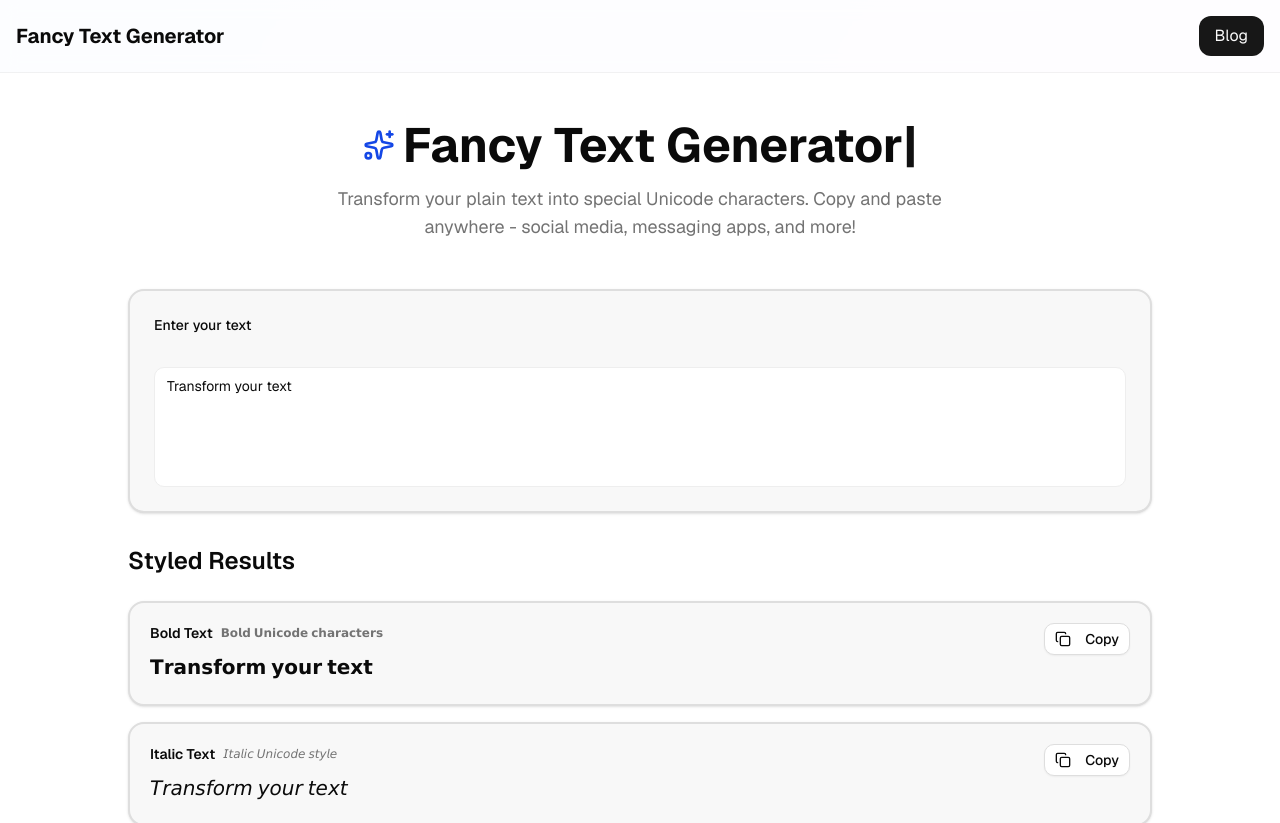
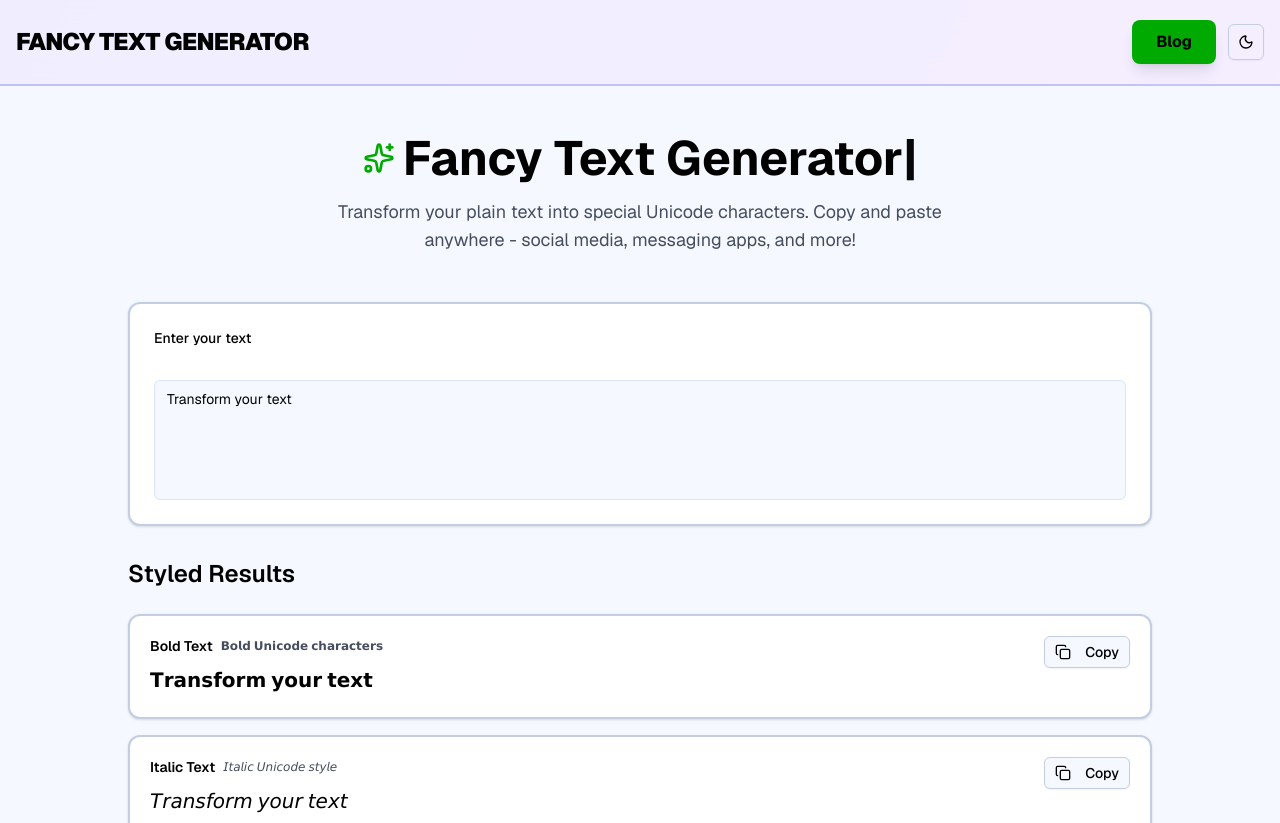
Before and after one commit to SymphonyIceAttack/fancy-text-generator, a Next.js app: page / in a window 1280 px wide. Shown: the top 823 px of the page. Built offline with nearby package versions, Linux system fonts and the light colour scheme.

Commit message:
feat: refactor ui

```diff
--- a/app/globals.css
+++ b/app/globals.css
@@ -4,76 +4,77 @@
 
 @custom-variant dark (&:is(.dark *));
 
+/* Enhanced color palette with higher contrast for both light and dark modes */
 :root {
-  --background: oklch(1 0 0);
-  --foreground: oklch(0.145 0 0);
-  --card: oklch(0.98 0 0);
-  --card-foreground: oklch(0.145 0 0);
+  --background: oklch(0.98 0.01 264);
+  --foreground: oklch(0.05 0 0);
+  --card: oklch(1 0 0);
+  --card-foreground: oklch(0.05 0 0);
   --popover: oklch(1 0 0);
-  --popover-foreground: oklch(0.145 0 0);
-  --primary: oklch(0.205 0 0);
-  --primary-foreground: oklch(0.985 0 0);
-  --secondary: oklch(0.95 0 0);
-  --secondary-foreground: oklch(0.205 0 0);
-  --muted: oklch(0.96 0 0);
-  --muted-foreground: oklch(0.556 0 0);
-  --accent: oklch(0.488 0.243 264.376);
-  --accent-foreground: oklch(0.985 0 0);
-  --destructive: oklch(0.577 0.245 27.325);
-  --destructive-foreground: oklch(0.985 0 0);
-  --border: oklch(0.9 0 0);
-  --input: oklch(0.95 0 0);
-  --ring: oklch(0.488 0.243 264.376);
-  --chart-1: oklch(0.646 0.222 41.116);
-  --chart-2: oklch(0.6 0.118 184.704);
-  --chart-3: oklch(0.398 0.07 227.392);
-  --chart-4: oklch(0.828 0.189 84.429);
-  --chart-5: oklch(0.769 0.188 70.08);
-  --radius: 0.75rem;
-  --sidebar: oklch(0.985 0 0);
-  --sidebar-foreground: oklch(0.145 0 0);
-  --sidebar-primary: oklch(0.205 0 0);
-  --sidebar-primary-foreground: oklch(0.985 0 0);
-  --sidebar-accent: oklch(0.97 0 0);
-  --sidebar-accent-foreground: oklch(0.205 0 0);
-  --sidebar-border: oklch(0.922 0 0);
-  --sidebar-ring: oklch(0.708 0 0);
+  --popover-foreground: oklch(0.05 0 0);
+  --primary: oklch(0.42 0.28 264);
+  --primary-foreground: oklch(1 0 0);
+  --secondary: oklch(0.52 0.3 330);
+  --secondary-foreground: oklch(1 0 0);
+  --muted: oklch(0.94 0.02 264);
+  --muted-foreground: oklch(0.42 0.03 264);
+  --accent: oklch(0.62 0.28 142);
+  --accent-foreground: oklch(0.05 0 0);
+  --destructive: oklch(0.52 0.29 25);
+  --destructive-foreground: oklch(1 0 0);
+  --border: oklch(0.85 0.03 264);
+  --input: oklch(0.92 0.03 264);
+  --ring: oklch(0.42 0.28 264);
+  --chart-1: oklch(0.52 0.28 264);
+  --chart-2: oklch(0.62 0.28 142);
+  --chart-3: oklch(0.52 0.3 330);
+  --chart-4: oklch(0.58 0.27 50);
+  --chart-5: oklch(0.48 0.29 200);
+  --radius: 0.5rem;
+  --sidebar: oklch(0.98 0.01 264);
+  --sidebar-foreground: oklch(0.05 0 0);
+  --sidebar-primary: oklch(0.42 0.28 264);
+  --sidebar-primary-foreground: oklch(1 0 0);
+  --sidebar-accent: oklch(0.94 0.02 264);
+  --sidebar-accent-foreground: oklch(0.05 0 0);
+  --sidebar-border: oklch(0.85 0.03 264);
+  --sidebar-ring: oklch(0.7 0 0);
 }
 
 .dark {
-  --background: oklch(0.09 0 0);
-  --foreground: oklch(0.985 0 0);
+  --background: oklch(0.08 0 0);
+  --foreground: oklch(0.98 0 0);
   --card: oklch(0.12 0 0);
-  --card-foreground: oklch(0.985 0 0);
+  --card-foreground: oklch(0.98 0 0);
   --popover: oklch(0.12 0 0);
-  --popover-foreground: oklch(0.985 0 0);
-  --primary: oklch(0.985 0 0);
-  --primary-foreground: oklch(0.09 0 0);
-  --secondary: oklch(0.18 0 0);
-  --secondary-foreground: oklch(0.985 0 0);
-  --muted: oklch(0.16 0 0);
-  --muted-foreground: oklch(0.708 0 0);
-  --accent: oklch(0.488 0.243 264.376);
-  --accent-foreground: oklch(0.985 0 0);
-  --destructive: oklch(0.396 0.141 25.723);
-  --destructive-foreground: oklch(0.985 0 0);
-  --border: oklch(0.2 0 0);
+  --popover-foreground: oklch(0.98 0 0);
+  --primary: oklch(0.68 0.28 264);
+  --primary-foreground: oklch(0.08 0 0);
+  --secondary: oklch(0.72 0.3 330);
+  --secondary-foreground: oklch(0.08 0 0);
+  --muted: oklch(0.15 0 0);
+  --muted-foreground: oklch(0.68 0 0);
+  --accent: oklch(0.78 0.28 142);
+  --accent-foreground: oklch(0.08 0 0);
+  --destructive: oklch(0.62 0.29 25);
+  --destructive-foreground: oklch(0.98 0 0);
+  --border: oklch(0.22 0 0);
   --input: oklch(0.18 0 0);
-  --ring: oklch(0.488 0.243 264.376);
-  --chart-1: oklch(0.488 0.243 264.376);
-  --chart-2: oklch(0.696 0.17 162.48);
-  --chart-3: oklch(0.769 0.188 70.08);
-  --chart-4: oklch(0.627 0.265 303.9);
-  --chart-5: oklch(0.645 0.246 16.439);
-  --radius: 0.75rem;
-  --sidebar: oklch(0.09 0 0);
-  --sidebar-foreground: oklch(0.985 0 0);
-  --sidebar-primary: oklch(0.488 0.243 264.376);
-  --sidebar-primary-foreground: oklch(0.985 0 0);
-  --sidebar-accent: oklch(0.18 0 0);
-  --sidebar-accent-foreground: oklch(0.985 0 0);
-  --sidebar-border: oklch(0.2 0 0);
-  --sidebar-ring: oklch(0.439 0 0);
+  --ring: oklch(0.68 0.28 264);
+  --chart-1: oklch(0.68 0.28 264);
+  --chart-2: oklch(0.78 0.28 142);
+  --chart-3: oklch(0.72 0.3 330);
+  --chart-4: oklch(0.72 0.27 50);
+  --chart-5: oklch(0.62 0.29 200);
+  --radius: 0.5rem;
+  --sidebar: oklch(0.08 0 0);
+  --sidebar-foreground: oklch(0.98 0 0);
+  --sidebar-primary: oklch(0.68 0.28 264);
+  --sidebar-primary-foreground: oklch(0.08 0 0);
+  --sidebar-accent: oklch(0.15 0 0);
+  --sidebar-accent-foreground: oklch(0.98 0 0);
+  --sidebar-border: oklch(0.22 0 0);
+  --sidebar-ring: oklch(0.45 0 0);
 }
 
 @theme inline {
--- a/app/page.tsx
+++ b/app/page.tsx
@@ -1,20 +1,27 @@
 import Link from "next/link";
 import { FancyTextGenerator } from "@/components/fancy-text-generator";
+import { ThemeToggle } from "@/components/theme-toggle";
 
 export default function Home() {
   return (
-    <main className="min-h-screen bg-gradient-to-br from-blue-50 via-purple-50 to-pink-50 dark:from-blue-950 dark:via-purple-950 dark:to-pink-950">
-      <nav className="border-b border-border/40 bg-background/80 backdrop-blur-sm">
-        <div className="container mx-auto px-4 py-4 flex items-center justify-between">
-          <Link href="/" className="text-xl font-bold text-foreground">
+    <main className="min-h-screen bg-gradient-to-br from-violet-600 via-fuchsia-500 to-cyan-400 dark:from-violet-950 dark:via-fuchsia-950 dark:to-cyan-950">
+      <nav className="border-b-2 border-primary/20 bg-background/95 backdrop-blur-md">
+        <div className="container mx-auto px-4 py-5 flex items-center justify-between">
+          <Link
+            href="/"
+            className="text-2xl font-black tracking-tight text-foreground uppercase"
+          >
             Fancy Text Generator
           </Link>
-          <Link
-            href="/blog"
-            className="px-4 py-2 rounded-lg bg-primary text-primary-foreground hover:bg-primary/90 transition-colors"
-          >
-            Blog
-          </Link>
+          <div className="flex items-center gap-3">
+            <Link
+              href="/blog"
+              className="px-6 py-2.5 rounded-lg bg-accent text-accent-foreground hover:bg-accent/90 transition-all font-bold shadow-lg hover:shadow-xl hover:scale-105"
+            >
+              Blog
+            </Link>
+            <ThemeToggle />
+          </div>
         </div>
       </nav>
       <FancyTextGenerator />
--- /dev/null
+++ b/components/theme-toggle.tsx
@@ -0,0 +1,45 @@
+"use client";
+
+import { Moon, Sun } from "lucide-react";
+import { useEffect, useState } from "react";
+import { Button } from "@/components/ui/button";
+
+export function ThemeToggle() {
+  const [theme, setTheme] = useState<"light" | "dark">("light");
+
+  useEffect(() => {
+    // Check localStorage and system preference on mount
+    const savedTheme = localStorage.getItem("theme") as "light" | "dark" | null;
+    const systemTheme = window.matchMedia("(prefers-color-scheme: dark)")
+      .matches
+      ? "dark"
+      : "light";
+    const initialTheme = savedTheme || systemTheme;
+
+    setTheme(initialTheme);
+    document.documentElement.classList.toggle("dark", initialTheme === "dark");
+  }, []);
+
+  const toggleTheme = () => {
+    const newTheme = theme === "light" ? "dark" : "light";
+    setTheme(newTheme);
+    localStorage.setItem("theme", newTheme);
+    document.documentElement.classList.toggle("dark", newTheme === "dark");
+  };
+
+  return (
+    <Button
+      variant="outline"
+      size="icon"
+      onClick={toggleTheme}
+      className="transition-all hover:scale-105 bg-transparent"
+      aria-label="Toggle theme"
+    >
+      {theme === "light" ? (
+        <Moon className="h-5 w-5" />
+      ) : (
+        <Sun className="h-5 w-5" />
+      )}
+    </Button>
+  );
+}
```
